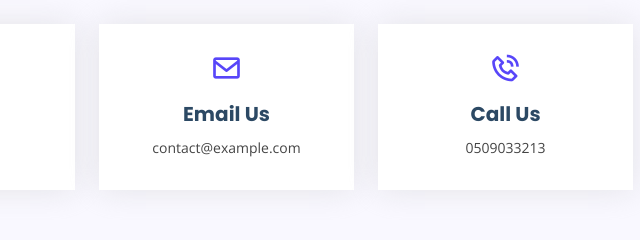
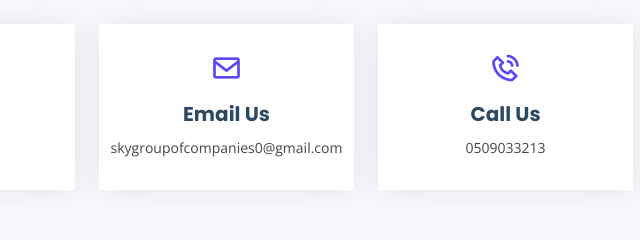
Before and after one commit to skyrecruitment/skyrecruitment.github.io, a plain HTML site: page index.html in a window 1280 px wide. Shown: the part 5500-5740 px from the top of the page, 553-1193 px from the left. Drawn offline with nearby package versions, Linux system fonts and the light colour scheme.

Commit message:
Update index.html

```diff
--- a/index.html
+++ b/index.html
@@ -436,7 +436,7 @@
             <div class="info-box  mb-4">
               <i class="bx bx-envelope"></i>
               <h3>Email Us</h3>
-              <p>contact@example.com</p>
+              <p>skygroupofcompanies0@gmail.com</p>
             </div>
           </div>
 
```
